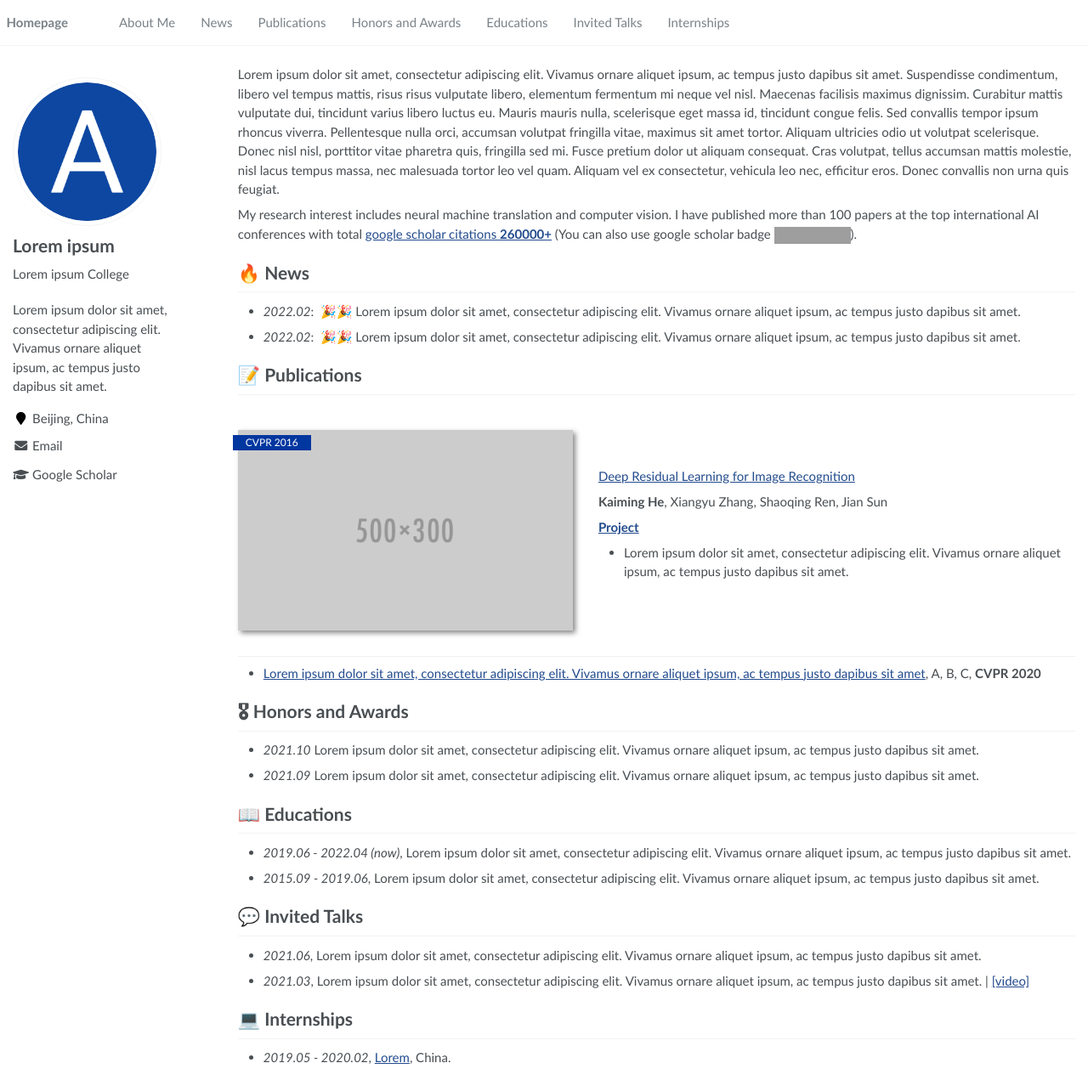
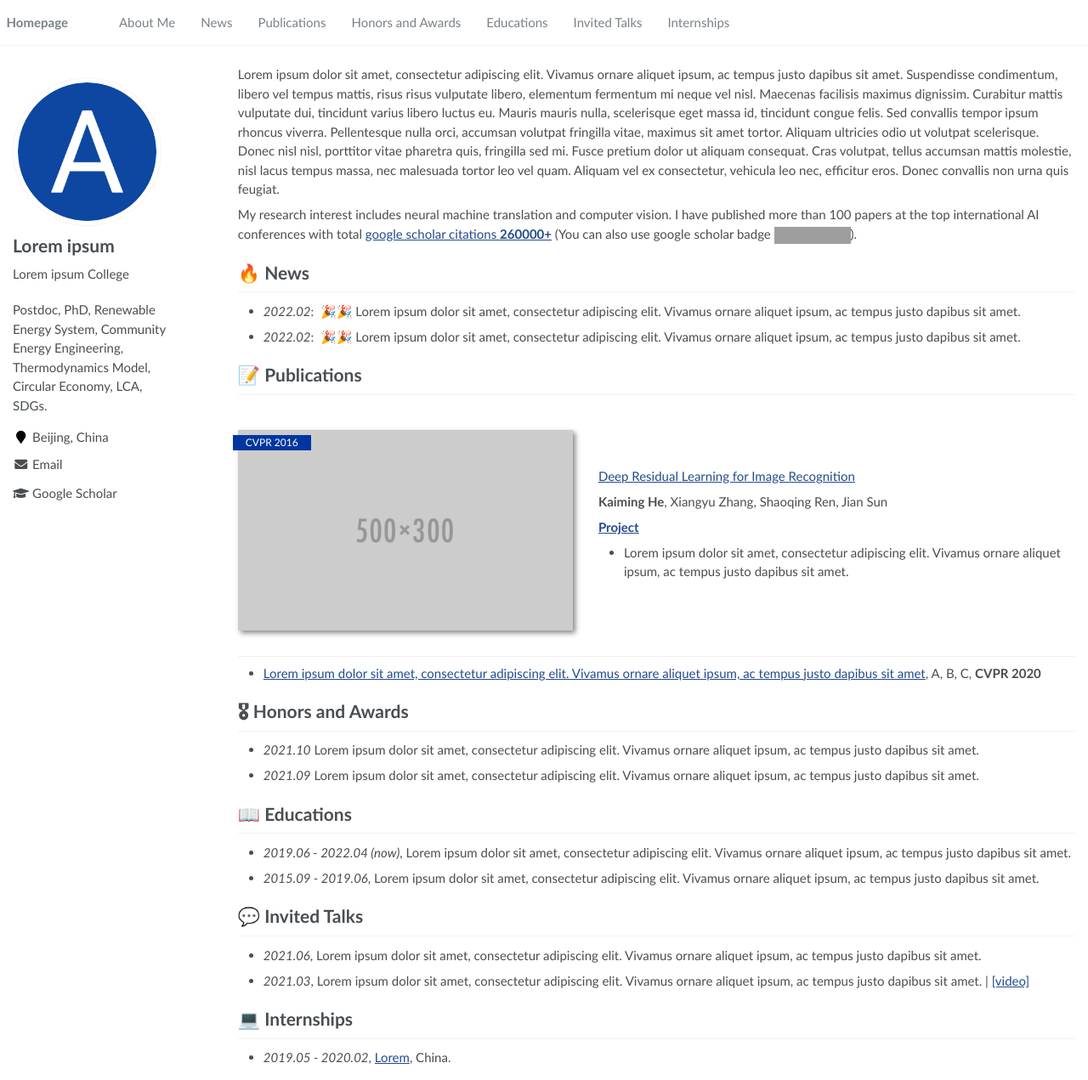
Before and after one commit to xie-haonan/xie-haonan.github.io, a Jekyll site: the page built from _pages/about.md, in a window 1280 px wide and 1271 px high. Shown: the whole window at 85% size. Built offline with Jekyll 4.4.1, drawn with Linux system fonts in a browser that asks for light colours; grey boxes are pictures that could not be loaded.

Commit message:
Self-description

```diff
--- a/_config.yml
+++ b/_config.yml
@@ -7,7 +7,7 @@
 
 # Site Settings
 title                    : "Xie Haonan"
-description              : "Lorem ipsum dolor sit amet, consectetur adipiscing elit. Vivamus ornare aliquet ipsum, ac tempus justo dapibus sit amet. "
+description              : "Postdoc, PhD, Renewable Energy System, Community Energy Engineering, Thermodynamics Model, Circular Economy, LCA, SDGs."
 repository               : "xie-haonan.github.io"
 google_scholar_stats_use_cdn : true
 
```
